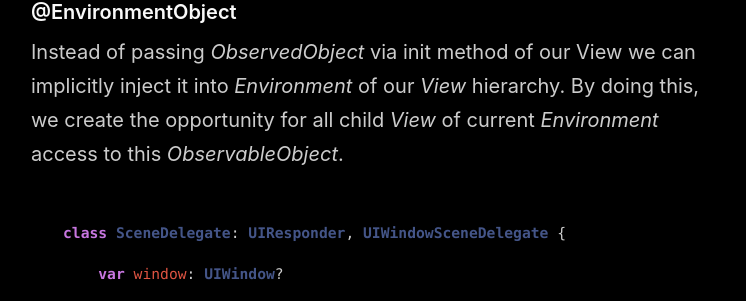
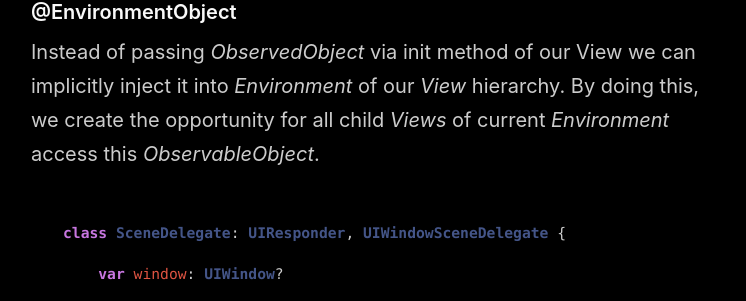
Before and after one commit to mecid/mecid.github.io, a Jekyll site: the page built from _posts/2019-06-12-understanding-property-wrappers-in-swiftui.md, in a window 1280 px wide and 900 px high, scrolled down 3858 px. Shown: the part 152-453 px from the top of the window, without its empty margins (259-1005 px from the left). Built offline with Jekyll 4.4.1, drawn with Linux system fonts in a browser that asks for light colours.

Commit message:
Update 2019-06-12-understanding-property-wrappers-in-swiftui.md

````diff
--- a/_posts/2019-06-12-understanding-property-wrappers-in-swiftui.md
+++ b/_posts/2019-06-12-understanding-property-wrappers-in-swiftui.md
@@ -119,7 +119,7 @@ struct EpisodesView: View {
 ```
 
 #### @EnvironmentObject
-Instead of passing *ObservedObject* via init method of our View we can implicitly inject it into *Environment* of our *View* hierarchy. By doing this, we create the opportunity for all child *View* of current *Environment* access to this *ObservableObject*.
+Instead of passing *ObservedObject* via init method of our View we can implicitly inject it into *Environment* of our *View* hierarchy. By doing this, we create the opportunity for all child *Views* of current *Environment* access this *ObservableObject*.
 
 ```swift
 class SceneDelegate: UIResponder, UIWindowSceneDelegate {
````
